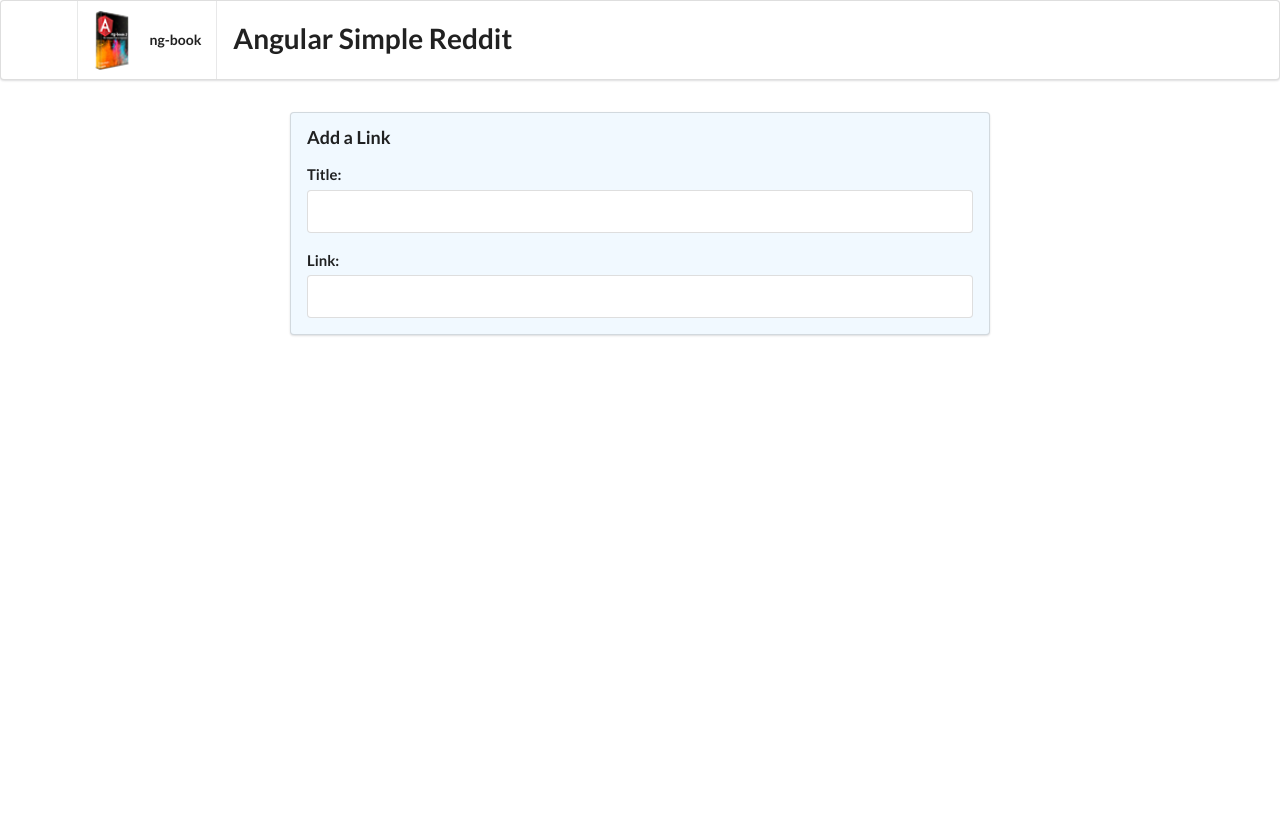
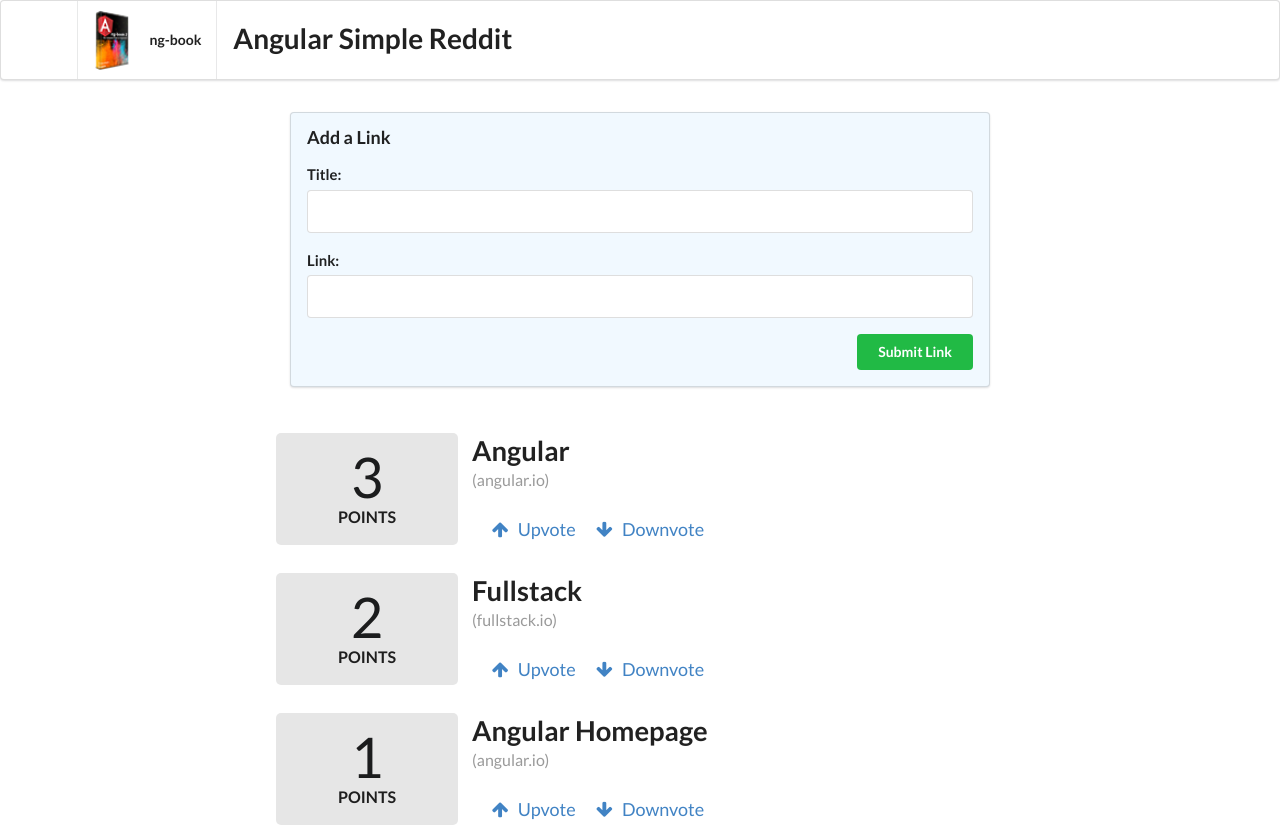
Before and after one commit to MikeLehmen/Modified_Reddit_Clone, an Angular app: page / in a window 1280 px wide. Before the commit the page ends 800 px from the top, so only its background shows below. Built offline with nearby package versions, Linux system fonts and the light colour scheme.

Commit message:
Finish adding basic reddit clone code from book.

```diff
--- a/src/app/app.component.html
+++ b/src/app/app.component.html
@@ -3,11 +3,19 @@
 
   <div class="field">
     <label for="title">Title:</label>
-    <input name="title" id="title">
+    <input name="title" id="title" #newtitle>   <!-- template variable -->
   </div>
 
   <div class="field">
     <label for="link">Link:</label>
-    <input name="link" id="link">
+    <input name="link" id="link" #newlink>               <!-- template variable -->
   </div>
+
+  <button (click)="addArticle(newtitle, newlink)" class="ui positive right floated button">
+    Submit Link
+  </button>
 </form>
+
+<div class="ui grid posts">
+  <app-article *ngFor="let article of sortedArticles()" [article]="article"></app-article>
+</div>
--- a/src/app/app.component.ts
+++ b/src/app/app.component.ts
@@ -1,4 +1,5 @@
 import { Component } from '@angular/core';
+import { Article } from './article/article.model';
 
 @Component({
   selector: 'app-root',
@@ -6,5 +7,25 @@ import { Component } from '@angular/core';
   styleUrls: ['./app.component.css']
 })
 export class AppComponent {
-  title = 'reddit-clone-roles';
+  articles: Article[];
+
+  constructor() {
+    this.articles = [
+      new Article('Angular', 'http://angular.io', 3),
+      new Article('Fullstack', 'http://fullstack.io', 2),
+      new Article('Angular Homepage', 'http://angular.io', 1)
+    ];
+  }
+
+  addArticle(title: HTMLInputElement, link: HTMLInputElement): boolean {
+    console.log(`Adding article title: ${title.value} and link ${link.value}`);
+    this.articles.push(new Article(title.value, link.value, 0));
+    title.value = '';
+    link.value = '';
+    return false;
+  }
+
+  sortedArticles(): Article[] {
+    return this.articles.sort((a: Article, b: Article) => b.votes - a.votes);
+  }
 }
--- a/src/app/app.module.ts
+++ b/src/app/app.module.ts
@@ -3,10 +3,12 @@ import { NgModule } from '@angular/core';
 
 import { AppRoutingModule } from './app-routing.module';
 import { AppComponent } from './app.component';
+import { ArticleComponent } from './article/article.component';
 
 @NgModule({
   declarations: [
-    AppComponent
+    AppComponent,
+    ArticleComponent
   ],
   imports: [
     BrowserModule,
--- /dev/null
+++ b/src/app/article/article.component.html
@@ -0,0 +1,29 @@
+<div class="four wide column center aligned votes">
+    <div class="ui statistic">
+        <div class="value">
+            {{ article.votes }}
+        </div>
+
+        <div class="label">
+            Points
+        </div>
+    </div>
+</div>
+<div class="twelve wide column">
+    <a class="ui large header" href="{{ article.link }}">{{ article.title }}</a>
+    <div class="meta">({{ article.domain() }})</div>
+    <ul class="ui big horizontal list voters">
+        <li class="item">
+            <a href (click)="voteUp()">
+                <i class="arrow up icon"></i>
+                Upvote
+            </a>
+        </li>
+        <li class="item">
+            <a href (click)="voteDown()">
+                <i class="arrow down icon"></i>
+                Downvote
+            </a>
+        </li>
+    </ul>
+</div>
--- /dev/null
+++ b/src/app/article/article.component.ts
@@ -0,0 +1,30 @@
+import { Component, OnInit, Input, HostBinding } from '@angular/core';
+import { Article } from './article.model';
+
+@Component({
+  selector: 'app-article',
+  templateUrl: './article.component.html',
+  styleUrls: ['./article.component.css']
+})
+export class ArticleComponent implements OnInit {
+  @HostBinding('attr.class') cssClass = 'row';
+  @Input() article: Article;
+
+  constructor() {
+
+  }
+
+  voteUp(): boolean {
+    this.article.voteUp();
+    return false;
+  }
+
+  voteDown(): boolean {
+    this.article.voteDown();
+    return false;
+  }
+
+  ngOnInit() {
+  }
+
+}
--- /dev/null
+++ b/src/app/article/article.model.ts
@@ -0,0 +1,28 @@
+export class Article {
+    title: string;
+    link: string;
+    votes: number;
+
+    constructor(title: string, link: string, votes?: number) {
+        this.title = title;
+        this.link = link;
+        this.votes = votes || 0;
+    }
+
+    voteUp(): void {
+        this.votes += 1;
+    }
+
+    voteDown(): void {
+        this.votes -= 1;
+    }
+
+    domain(): string {
+        try {
+            const domainAndPath: string = this.link.split('//')[1];
+            return domainAndPath.split('/')[0];
+        } catch (err) {
+            return null;
+        }
+    }
+}
```
Also changed, not shown: src/app/article/article.component.css (added), 1 other file (tests, documents, lock files or other folders).
